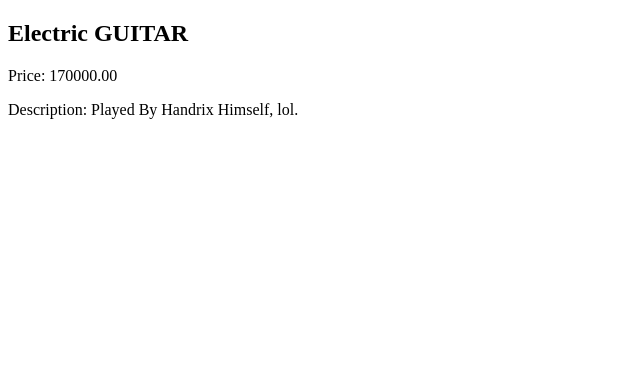
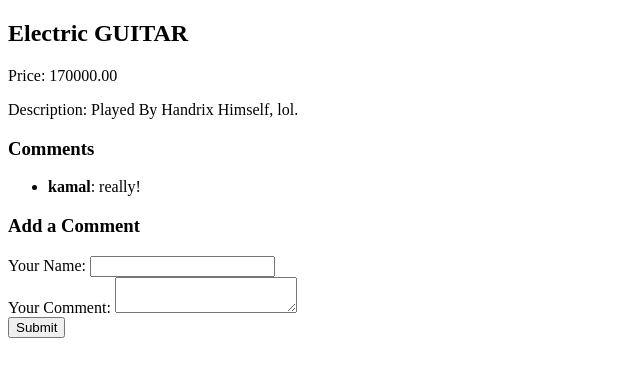
Before and after one commit to sandesh-kun/Task, a Django app: page /shop/2/ in a window 1280 px wide. Shown: the top 377 px of the page, without its empty margins (0-640 px from the left). Run offline with Django 5.2, Linux system fonts and the light colour scheme; data comes from the database, SQL or seed files in the repository; both versions use the stored data as it was after the commit.

Commit message:
Add files via upload

```diff
--- a/esite/shop/forms.py
+++ b/esite/shop/forms.py
@@ -1,7 +1,12 @@
 from django import forms
-from .models import Product
+from .models import Product, Comment
 
 class ProductForm(forms.ModelForm):
     class Meta:
         model = Product
         fields = ['name', 'image', 'price', 'description']
+
+class CommentForm(forms.ModelForm):
+    class Meta:
+        model = Comment
+        fields = ['author', 'content']
--- a/esite/shop/models.py
+++ b/esite/shop/models.py
@@ -11,3 +11,12 @@
 
     def __str__(self):
         return self.name
+
+class Comment(models.Model):
+    product = models.ForeignKey(Product, on_delete=models.CASCADE, related_name='comments')
+    author = models.CharField(max_length=255)
+    content = models.TextField()
+    created_at = models.DateTimeField(auto_now_add=True)
+
+    def __str__(self):
+        return f"Comment by {self.author} on {self.product.name}"
--- a/esite/shop/templates/base.html
+++ b/esite/shop/templates/base.html
@@ -6,6 +6,7 @@
   <meta name="viewport" content="width=device-width, initial-scale=1.0">
   <title>{% block title %}Demo E-Site{% endblock %}</title>
   <link rel="stylesheet" href="{% static 'myapp/css/style.css' %}">
+  <script src="https://code.jquery.com/jquery-3.6.0.min.js"></script>
 </head>
 <body>
   <div id="content">
--- a/esite/shop/templates/shop/product_detail.html
+++ b/esite/shop/templates/shop/product_detail.html
@@ -1,8 +1,62 @@
-
 {% extends 'base.html' %}
 {% load static %}
 {% block content %}
   <h2>{{ product.name }}</h2>
   <p>Price: {{ product.price }}</p>
   <p>Description: {{ product.description }}</p>
+
+  <!-- Display existing comments -->
+  <h3>Comments</h3>
+  <ul id="comments-list">
+    {% for comment in comments %}
+      <li>
+        <strong>{{ comment.author }}</strong>: {{ comment.content }}
+      </li>
+    {% empty %}
+      <li>No comments yet.</li>
+    {% endfor %}
+  </ul>
+
+  <!-- Add a new comment form -->
+  <h3>Add a Comment</h3>
+  <form id="comment-form" method="post">
+    {% csrf_token %}
+    <div>
+      <label for="id_author">Your Name:</label>
+      <input type="text" id="id_author" name="author">
+    </div>
+    <div>
+      <label for="id_content">Your Comment:</label>
+      <textarea id="id_content" name="content"></textarea>
+    </div>
+    <button type="submit" id="submit-comment">Submit</button>
+  </form>
+
+  <script>
+    // Handle form submission with AJAX
+    $('#comment-form').on('submit', function(event) {
+      event.preventDefault(); // Prevent the default form submission
+      var form = $(this);
+      var submitButton = form.find('#submit-comment');
+      submitButton.prop('disabled', true); // Disable the submit button to prevent multiple submissions
+      $.ajax({
+        type: form.attr('method'),
+        url: form.attr('action'),
+        data: form.serialize(),
+        success: function(data) {
+          // Update the comments section with the new comment
+          if (data.author && data.content) {
+            $('#comments-list').append('<li><strong>' + data.author + '</strong>: ' + data.content + '</li>');
+            // Clear the form fields after successful submission
+            form.find('input, textarea').val('');
+          }
+          submitButton.prop('disabled', false); // Re-enable the submit button
+        },
+        error: function(xhr, status, error) {
+          // Handle errors if needed
+          submitButton.prop('disabled', false); // Re-enable the submit button
+        }
+      });
+    });
+  </script>
 {% endblock %}
--- a/esite/shop/views.py
+++ b/esite/shop/views.py
@@ -1,7 +1,8 @@
 from django.shortcuts import render, get_object_or_404, redirect
 from django.urls import reverse
-from .models import Product
-from .forms import ProductForm
+from .models import Product, Comment
+from .forms import ProductForm, CommentForm
+from django.http import JsonResponse
 
 def product_list(request):
     products = Product.objects.all()
@@ -9,7 +10,17 @@
 
 def product_detail(request, pk):
     product = get_object_or_404(Product, pk=pk)
-    return render(request, 'shop/product_detail.html', {'product': product})
+    comments = product.comments.all()
+    if request.method == 'POST':
+        comment_form = CommentForm(request.POST)
+        if comment_form.is_valid():
+            new_comment = comment_form.save(commit=False)
+            new_comment.product = product
+            new_comment.save()
+            return JsonResponse({'author': new_comment.author, 'content': new_comment.content})
+    else:
+        comment_form = CommentForm()
+    return render(request, 'shop/product_detail.html', {'product': product, 'comments': comments, 'comment_form': comment_form})
 
 def product_create(request):
     if request.method == 'POST':
```
Also changed, not shown: esite/shop/admin.py (+8 -1 lines), esite/db.sqlite3, esite/shop/migrations/0002_comment.py (added).
